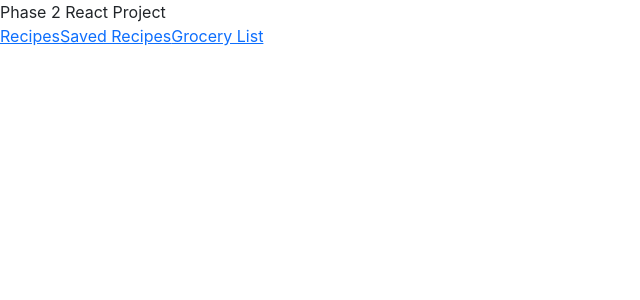
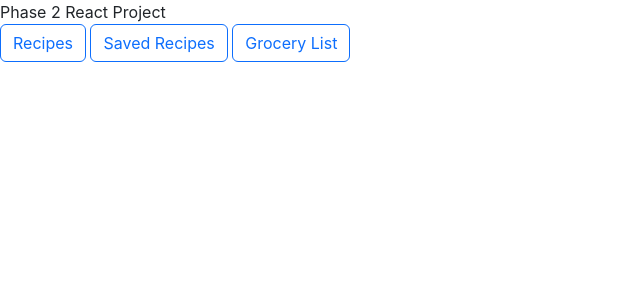
Before and after one commit to Gregarrific/phase2-react-project, a React (Create React App) app: page /recipes in a window 1280 px wide. Shown: the top 300 px of the page, without its empty margins (0-640 px from the left). Built offline with nearby package versions, Linux system fonts and the light colour scheme.

Commit message:
Create recipe card and ingredient list

```diff
--- /dev/null
+++ b/src/Ingredients.js
@@ -0,0 +1,13 @@
+import { ListGroup } from "react-bootstrap";
+
+function Ingredients({ ingredientList }) {
+    return (
+    <ListGroup>
+        {ingredientList.forEach(ingredient => {
+            <ListGroup.Item>{ingredient}</ListGroup.Item>
+        })}
+    </ListGroup>
+    )
+}
+
+export default Ingredients;
--- a/src/Navbar.js
+++ b/src/Navbar.js
@@ -1,11 +1,12 @@
 import { Link } from "react-router-dom"
+import { Button } from "react-bootstrap";
 
 function Navbar() {
     return (
         <nav>
-            <Link to="/recipes">Recipes</Link>
-            <Link to="/favorites">Saved Recipes</Link>
-            <Link to="/grocery-list">Grocery List</Link>
+            <Link to="/recipes"><Button variant="outline-primary">Recipes</Button></Link>{' '}
+            <Link to="/favorites"><Button variant="outline-primary">Saved Recipes</Button></Link>{' '}
+            <Link to="/grocery-list"><Button variant="outline-primary">Grocery List</Button></Link>{' '}
         </nav>
     );
 
--- a/src/Recipe.js
+++ b/src/Recipe.js
@@ -1,5 +1,30 @@
-function Recipe() {
+import { Card, Accordion, Button } from "react-bootstrap";
+import Ingredients from "./Ingredients";
 
+function Recipe({ recipe }) {
+    const [name, description, ingredients, steps, source] = recipe;
+
+    return (
+    <Card style={{ width: '25rem' }}>
+      <Card.Body>
+        <Card.Title>{name}</Card.Title>
+        <Card.Text>{description}</Card.Text>
+        <Accordion defaultActiveKey="0" flush>
+            <Accordion.Item eventKey="0">
+                <Accordion.Header>Ingedients</Accordion.Header>
+                <Accordion.Body>
+                    <Ingredients ingredientList={ingredients}/>
+                </Accordion.Body>
+            </Accordion.Item>
+            <Accordion.Item eventKey="1">
+                <Accordion.Header>Directions</Accordion.Header>
+                <Accordion.Body>{steps}</Accordion.Body>
+            </Accordion.Item>
+        </Accordion>
+        <Button variant="primary">Go somewhere</Button>
+      </Card.Body>
+    </Card>
+    );
 }
 
 export default Recipe;
--- a/src/RecipeList.js
+++ b/src/RecipeList.js
@@ -1,6 +1,6 @@
 import Recipe from "./Recipe";
 
-function RecipeList() {
+function RecipeList({ recipes }) {
 
 }
 
```
